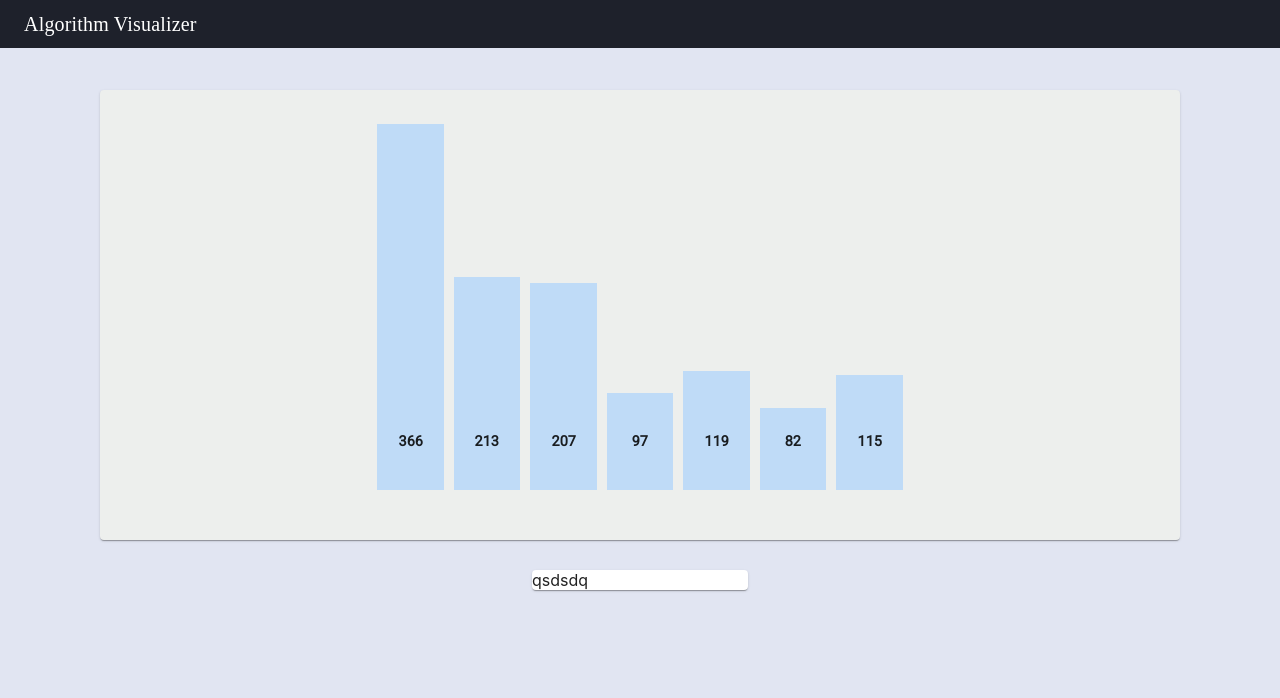
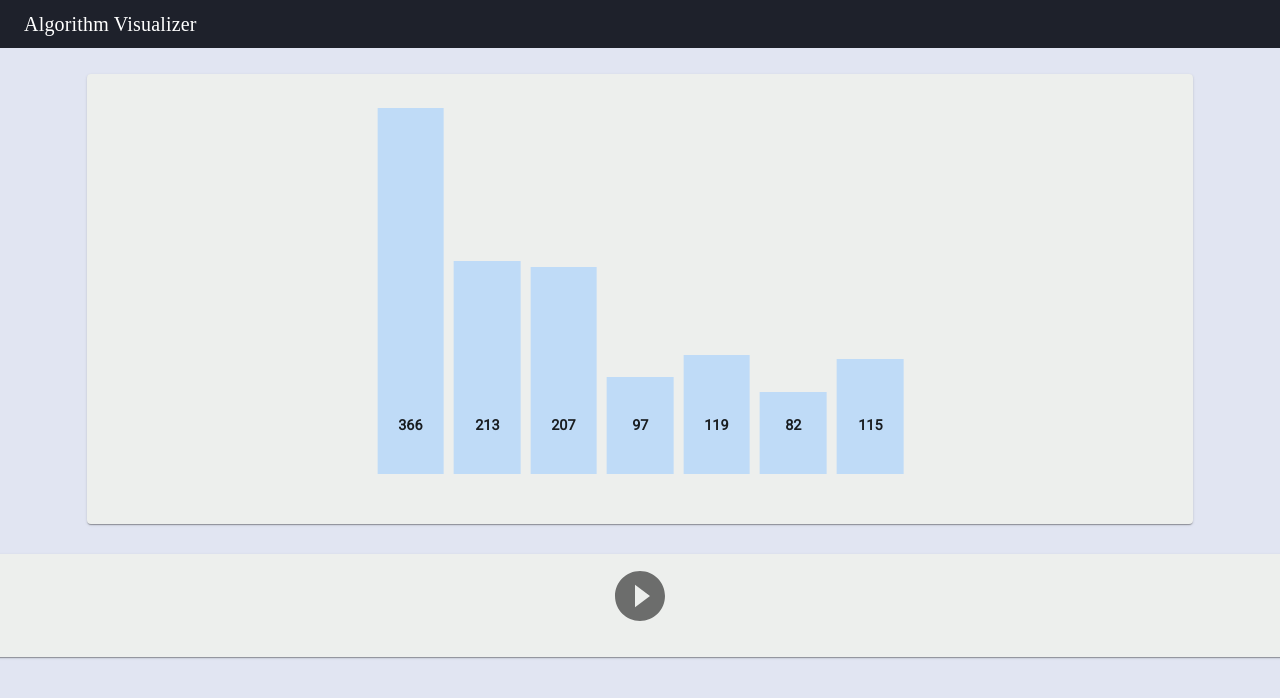
Before and after one commit to ChadiToto/Algorithm_Visualizer, a React (Create React App) app: page / in a window 1280 px wide. Shown: the top 698 px of the page. Built offline with nearby package versions, Linux system fonts and the light colour scheme; a web font is replaced by a local one.

Commit message:
Added Selection Sort

```diff
--- /dev/null
+++ b/src/Views/SortingView/Algorithms/BubbleSort.js
@@ -0,0 +1,17 @@
+export default function bubbleSort(array) {
+  var animations = [];
+  const length = array.length;
+  for (let i = 0; i < length; i++) {
+    for (let j = 0; j < length - 1; j++) {
+      var animation = {};
+      animation.comparaison = [j, j + 1];
+      if (array[j] > array[j + 1]) {
+        //Swap Numbers
+        [array[j], array[j + 1]] = [array[j + 1], array[j]];
+        animation.swap = [j, j + 1];
+      }
+      animations.push(animation);
+    }
+  }
+  return animations;
+}
--- /dev/null
+++ b/src/Views/SortingView/Algorithms/SelectionSort.js
@@ -0,0 +1,21 @@
+export default function selectionSort(array) {
+  const length = array.length;
+  var animations = [];
+  for (let i = 0; i < length; i++) {
+    let animation = {};
+    // set current index as minimum
+    let min = i;
+    let temp = array[i];
+    for (let j = i + 1; j < length; j++) {
+      if (array[j] > array[min]) {
+        min = j;
+      }
+    }
+    animation.comparaison = [min, i];
+    animation.swap = [min, i];
+    array[i] = array[min];
+    array[min] = temp;
+    animations.push(animation);
+  }
+  return animations;
+}
--- a/src/Views/SortingView/SortingVizualizer.js
+++ b/src/Views/SortingView/SortingVizualizer.js
@@ -1,10 +1,20 @@
+/* React Main Features */
 import React from "react";
 import { useState, useEffect } from "react";
 import { makeStyles } from "@material-ui/core/styles";
 
-import { Grid, Paper } from "@material-ui/core";
+/* Material UI Components */
+import { Grid, Paper, Typography, IconButton } from "@material-ui/core";
 
+/* Icons */
+import PlayCircleFilledIcon from "@material-ui/icons/PlayCircleFilled";
+
+/* StyleSheets*/
 import "./SortingVizualizer.css";
+
+/* ALgorithms */
+import bubbleSort from "./Algorithms/BubbleSort";
+import selectionSort from "./Algorithms/SelectionSort";
 
 const useStyles = makeStyles({
   container: {
@@ -12,6 +22,18 @@ const useStyles = makeStyles({
     width: "100%",
     minHeight: 450,
     marginBottom: 30,
+  },
+  player: {
+    textAlign: "center",
+    backgroundColor: "#EDEFED",
+    height: 103,
+  },
+  icon: {
+    marginTop: "0px",
+    fontSize: 60,
+  },
+  typo: {
+    fontSize: 12,
   },
 });
 
@@ -30,7 +52,7 @@ const Vizualizer = () => {
     setArray(arr);
   };
 
-  /*const SelectionSortAnimated = () => {
+  const SelectionSortAnimated = () => {
     let animations = selectionSort(array);
     let animationArray = [];
     for (let animation of animations) {
@@ -38,7 +60,6 @@ const Vizualizer = () => {
       animationArray.push(animation.comparaison);
       animationArray.push(animation.swap);
     }
-    console.log(animationArray);
 
     for (let i = 0; i < animationArray.length; i++) {
       const arrayBars = document.getElementsByClassName("array-bar");
@@ -48,19 +69,28 @@ const Vizualizer = () => {
         const barOne = arrayBars[barOneIdx].style;
         const barTwo = arrayBars[barTwoIdx].style;
 
-        const color = i % 3 === 0 ? "red" : "rebeccapurple";
+        const color = i % 3 === 0 ? "red" : "#bfdbf7";
         setTimeout(() => {
           barOne.backgroundColor = color;
           barTwo.backgroundColor = color;
-        }, i * 300);
+        }, i * 200);
       } else if (animationArray[i] !== undefined) {
         // Swapping
         setTimeout(() => {
           let [barOneIdx, barTwoIdx] = animationArray[i];
-          let barOne = arrayBars[barOneIdx].style;
-          let barTwo = arrayBars[barTwoIdx].style;
+          var barOne = arrayBars[barOneIdx].style;
+          var barTwo = arrayBars[barTwoIdx].style;
+
+          [
+            document.getElementById(barOneIdx).innerHTML,
+            document.getElementById(barTwoIdx).innerHTML,
+          ] = [
+            document.getElementById(barTwoIdx).innerHTML,
+            document.getElementById(barOneIdx).innerHTML,
+          ];
+
           [barOne.height, barTwo.height] = [barTwo.height, barOne.height];
-        }, i * 300);
+        }, i * 200);
       }
     }
   };
@@ -90,18 +120,18 @@ const Vizualizer = () => {
       } else if (animationArray[i] !== undefined) {
         setTimeout(() => {
           let [barOneIdx, barTwoIdx] = animationArray[i];
-          let barOne = arrayBars[barOneIdx].style;
-          let barTwo = arrayBars[barTwoIdx].style;
-          [barOne.height, barTwo.height] = [barTwo.height, barOne.height];
+          let barOne = arrayBars[barOneIdx];
+          let barTwo = arrayBars[barTwoIdx];
+          [barOne, barTwo] = [barTwo, barOne];
         }, i * 1);
       }
     }
-  };*/
+  };
 
   const classes = useStyles();
 
   return (
-    <Grid item direction="column" spacing={2} container>
+    <Grid item direction="column" container style={{ padding: 0 }}>
       {/* Vizualizer Part */}
       <Grid container>
         <Grid item xs={1}></Grid>
@@ -118,21 +148,28 @@ const Vizualizer = () => {
                   style={{ height: `${value}px` }}
                   key={idx}
                 >
-                  <div className="values">{value}</div>
+                  <div className="values" id={idx}>
+                    {value}
+                  </div>
                 </div>
               ))}
             </Grid>
           </Paper>
         </Grid>
+        {/*TODO TERMINAL*/}
       </Grid>
 
       {/* Player Part */}
-      <Grid container>
-        <Grid item xs={5} />
-        <Grid item xs={2}>
-          <Paper>qsdsdq</Paper>
+      <Grid container item xs={12}>
+        <Grid item xs={12}>
+          <Paper className={classes.player}>
+            <Typography className={classes.typo}>
+              <IconButton onClick={() => SelectionSortAnimated()}>
+                <PlayCircleFilledIcon className={classes.icon} />
+              </IconButton>
+            </Typography>
+          </Paper>
         </Grid>
-        <Grid item xs={5} />
       </Grid>
     </Grid>
   );
```
